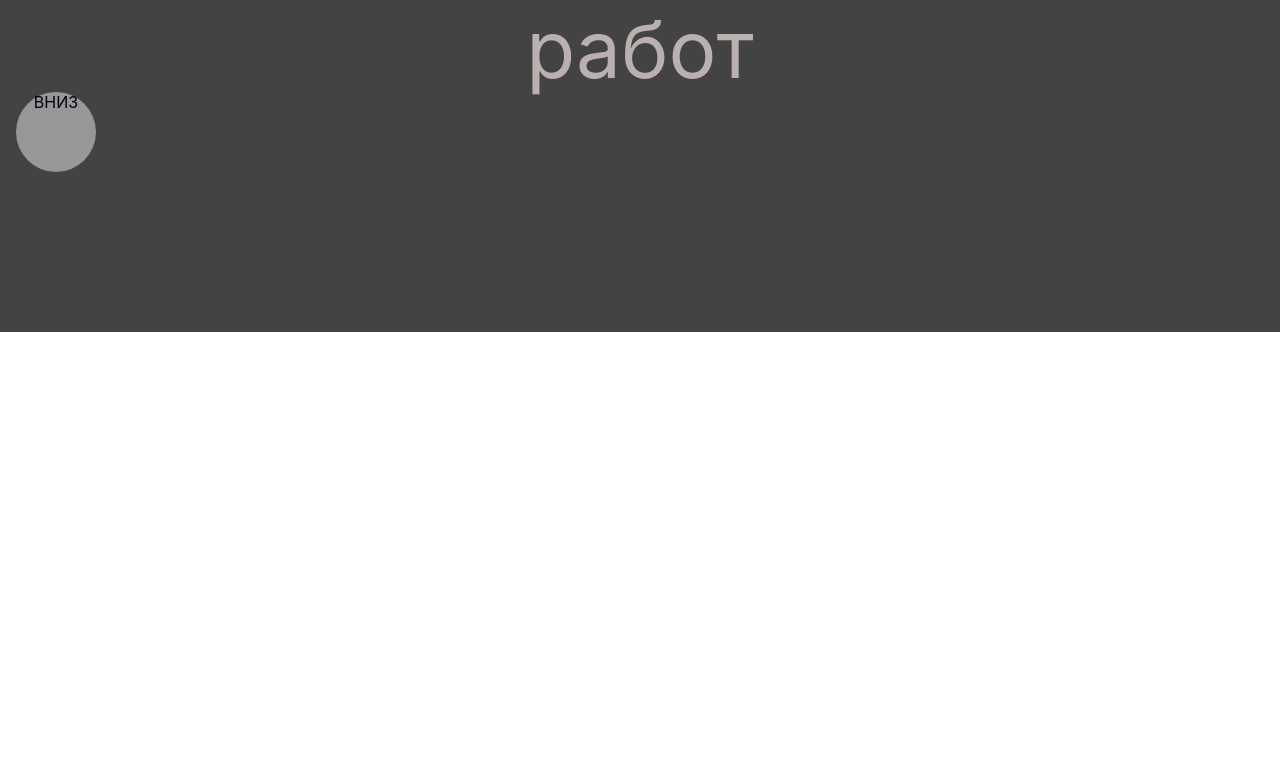
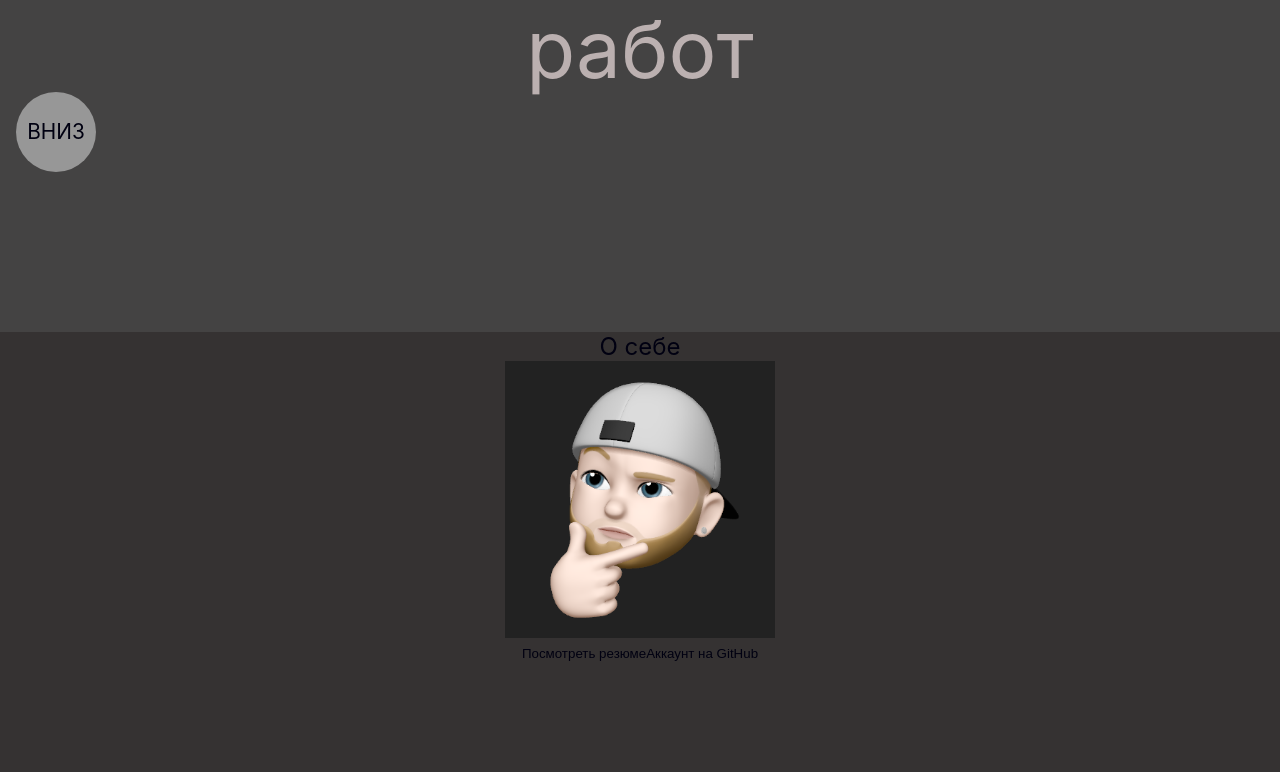
Before and after one commit to Evgenii-Buslaev/PortfolioSiteReact, a React (Create React App) app: page / in a window 1280 px wide. Shown: the part 468-1240 px from the top of the page. Built offline with nearby package versions, Linux system fonts and the light colour scheme.

Commit message:
Created About component

```diff
--- a/src/App.js
+++ b/src/App.js
@@ -3,6 +3,8 @@ import { useState } from "react";
 import NavigationButton from "./UI/NavigationButton";
 import AppSection from "./components/AppSection";
 import Greeting from "./components/Greeting";
+import About from "./components/About";
+
 import "./App.css";
 import "./css/reset.css";
 
@@ -26,7 +28,9 @@ function App() {
         <Greeting mode={mode} changeMode={() => changeMode(mode)} />
       </AppSection>
 
-      <AppSection name="about" />
+      <AppSection name="about">
+        <About />
+      </AppSection>
       <AppSection name="portfolio" />
       <AppSection name="contacts" />
     </div>
--- a/src/UI/NavigationButton.jsx
+++ b/src/UI/NavigationButton.jsx
@@ -1,9 +1,9 @@
 import styles from "../css/NavigationButton.module.css";
 
-function NavigationButton({ to, position, text }) {
+function NavigationButton({ position, text }) {
   return (
     <div className={styles.navBtn} style={position}>
-      <p>{text}</p>
+      <p className={styles.nameBtn}>{text}</p>
     </div>
   );
 }
--- /dev/null
+++ b/src/components/About.jsx
@@ -0,0 +1,19 @@
+import styles from "../css/About.module.css";
+import photo from "../images/evgenii-buslaev.PNG";
+
+function About() {
+  return (
+    <div className={styles.aboutCont}>
+      <h1>О себе</h1>
+      <div>
+        <img src={photo} alt="developer" />
+        <div>
+          <button>Посмотреть резюме</button>
+          <button>Аккаунт на GitHub</button>
+        </div>
+      </div>
+    </div>
+  );
+}
+
+export default About;
--- /dev/null
+++ b/src/css/About.module.css
@@ -0,0 +1,5 @@
+.aboutCont {
+  width: 100%;
+  height: 100%;
+  background-color: rgb(53, 50, 50);
+}
--- a/src/css/NavigationButton.module.css
+++ b/src/css/NavigationButton.module.css
@@ -15,3 +15,9 @@
 .navBtn :hover {
   opacity: 0.3;
 }
+
+.nameBtn {
+  font-size: 1.3rem;
+  text-align: center;
+  line-height: 5rem;
+}
```
Also changed, not shown: src/components/Portfolio.jsx (added, +10 -0 lines), src/images/evgenii-buslaev.PNG (added).
